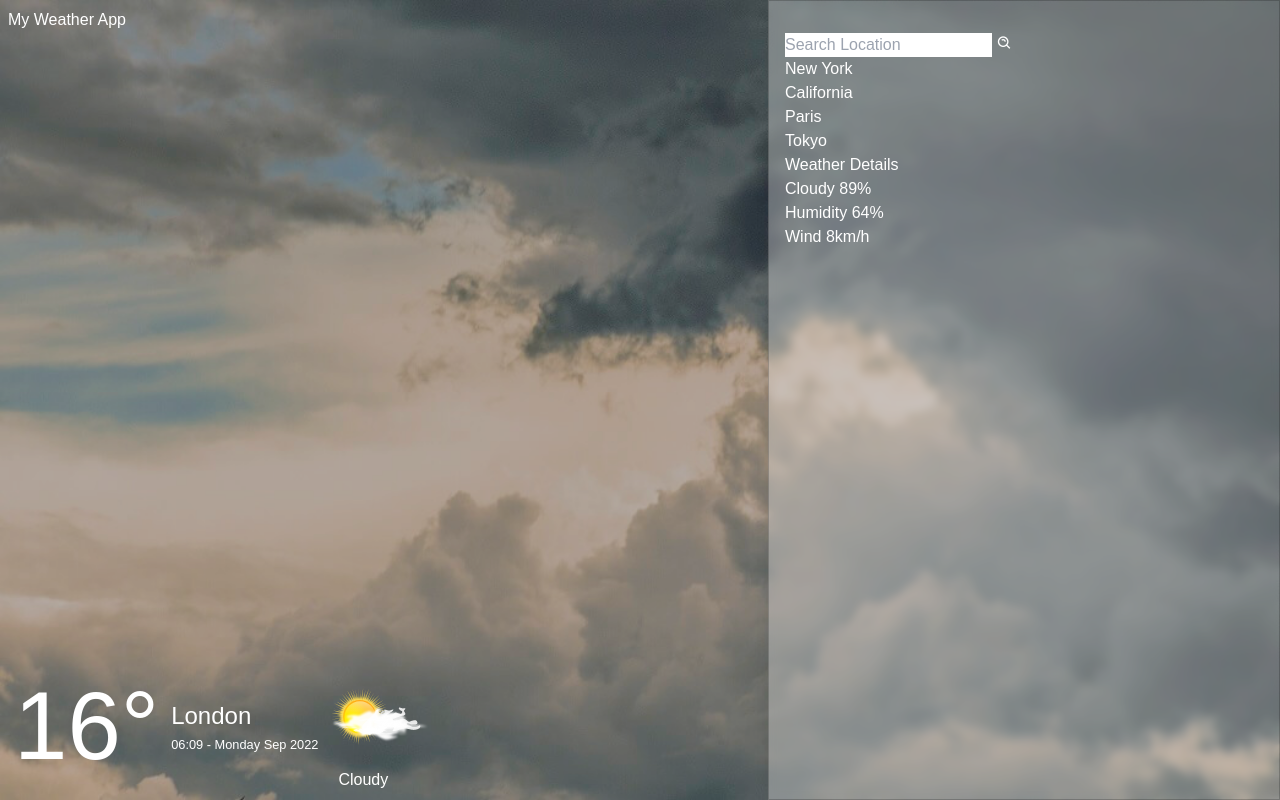
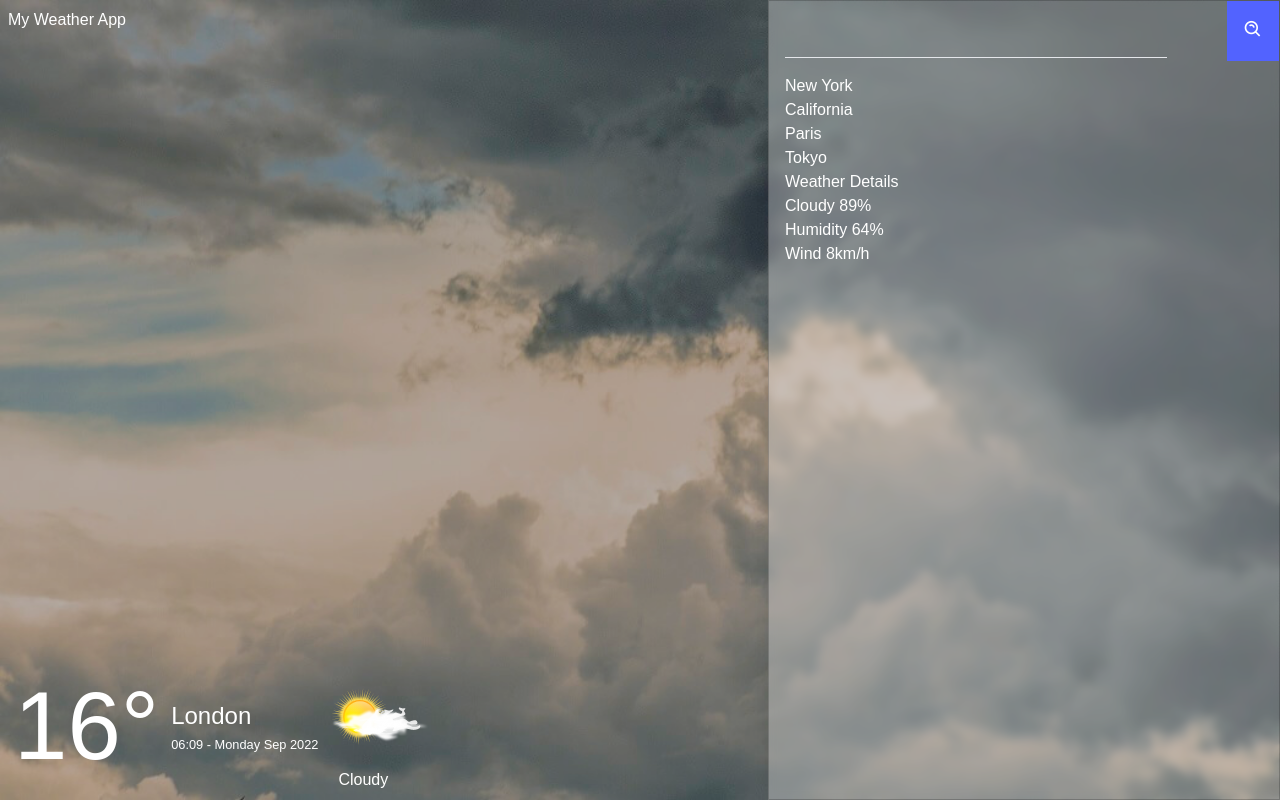
Before and after one commit to Sochuks/weather-app-js, a website: page index.html in a window 1280 px wide. Drawn offline with nearby package versions, Linux system fonts and the light colour scheme.

Commit message:
-Edited search input and button

```diff
--- a/index.html
+++ b/index.html
@@ -67,11 +67,11 @@
         <div class="panel absolute top-0 right-0 w-2/5 h-full bg-white/30 backdrop-blur-sm shadow-lg border border-black/20 py-8 px-4 overflow-y-scroll">
 
             <!--Location form-->
-            <form action="" id="location-input">
+            <form action="" class="mb-4" id="location-input">
 
-                <input type="text" class="search" placeholder="Search Location">
+                <input type="text" class="serach bg-transparent border-0 border-b w-4/5" placeholder="">
 
-                <button type="submit" class="submit">
+                <button type="submit" class="submit absolute top-0 right-0 p-4 bg-primaryCol text-white cursor-pointer text-xl transition-all hover:bg-secCol">
                     <div class="bx bx-search-alt"></div>
                 </button>
             </form>
```
Also changed, not shown: dist/css/output.css.
